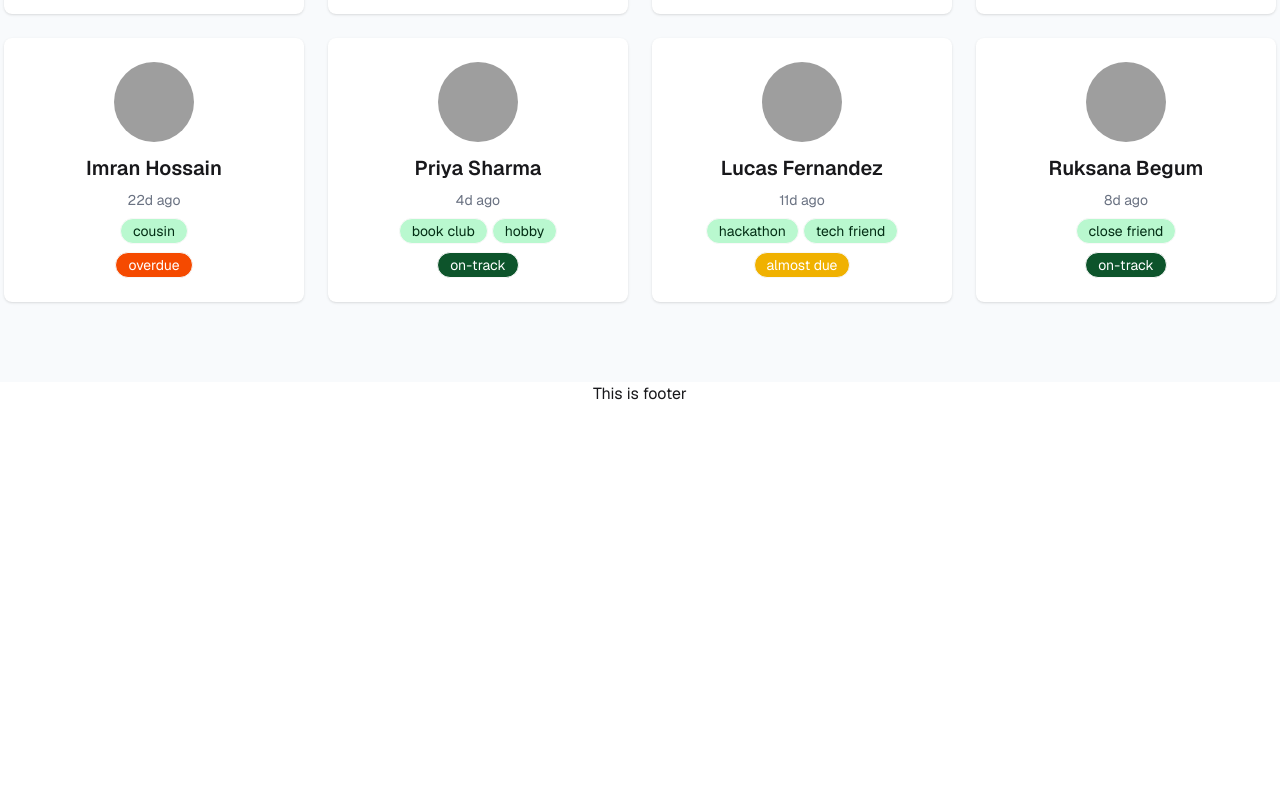
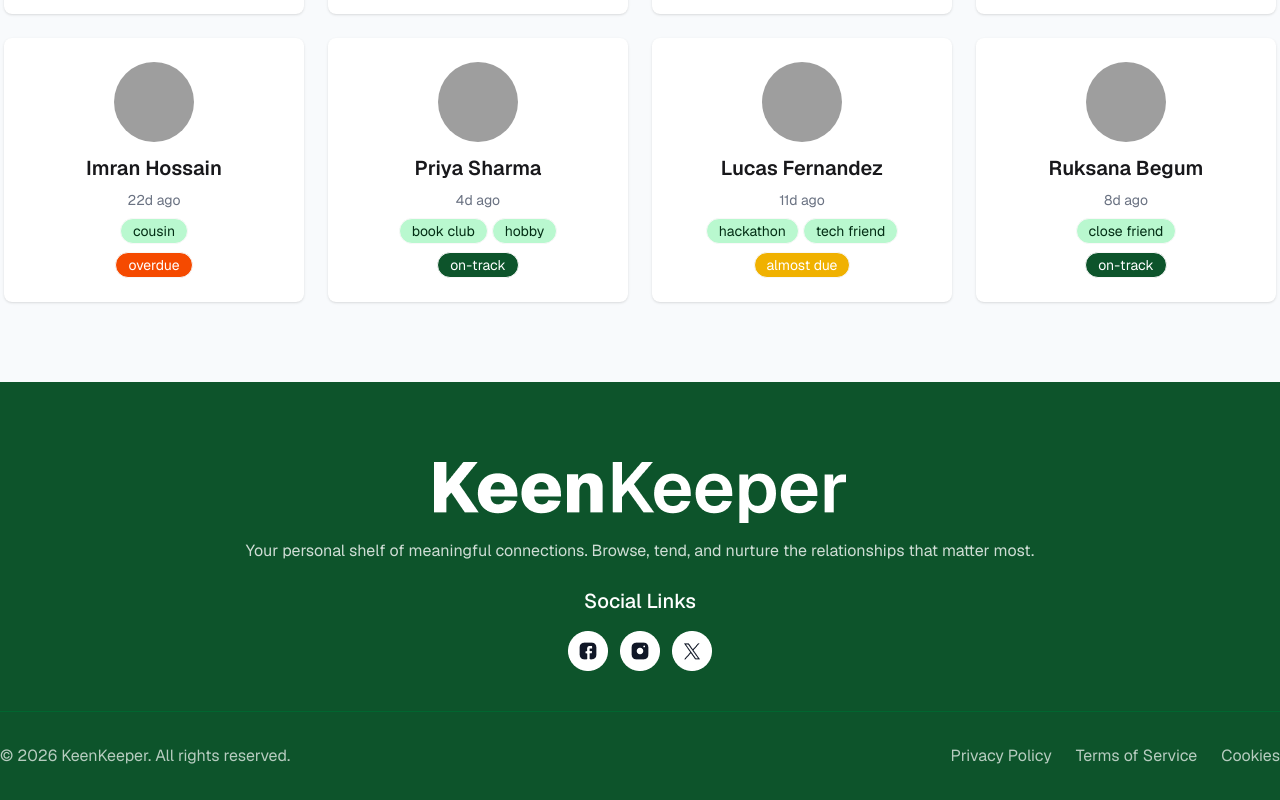
Before and after one commit to romman-hossen/A07-keen-keeper, a React (Vite) app: page / in a window 1280 px wide. Shown: the part 1226-2026 px from the top of the page. Before the commit the page ends 1632 px from the top, so only its background shows below. Built offline with nearby package versions, Linux system fonts and the light colour scheme; grey boxes are pictures that could not be loaded.

Commit message:
navbar added

```diff
--- a/src/components/shared/Footer.jsx
+++ b/src/components/shared/Footer.jsx
@@ -1,13 +1,48 @@
-import React from 'react';
+import React from "react";
+import logoXL from "../../assets/images/logo-xl.png";
+import facebook from "../../assets/images/facebook.png";
+import instagram from "../../assets/images/instagram.png";
+import twitter from "../../assets/images/twitter.png";
 
 const Footer = () => {
-    return (
-        <div className=''>
-            <h2 className='text-center'>This is footer
-
-            </h2>
+  return (
+    <div className="bg-green-900">
+      <div className="container mx-auto text-center">
+        <div className="pt-20 pb-10 space-y-6 mx-4">
+          <div className="space-y-4">
+            <img className="mx-auto" src={logoXL} alt="logo" />
+            <p className="text-white/80">
+              Your personal shelf of meaningful connections. Browse, tend, and
+              nurture the relationships that matter most.
+            </p>
+          </div>
+          <div className="space-y-4">
+            <h3 className="text-xl text-white font-medium">Social Links</h3>
+            <div className="flex justify-center gap-3 items-center">
+              <a href="https://www.facebook.com/md.romman.7161">
+                <img src={facebook} alt="facebook" />
+              </a>
+              <a href="https://www.instagram.com/">
+                <img src={instagram} alt="instagram"/>
+              </a>
+              <a href="https://x.com/">
+                <img src={twitter} alt="twitter" />
+              </a>
+            </div>
+          </div>
         </div>
-    );
+        <div className="border-b mb-8 border-green-800"></div>
+        <div className="flex flex-col gap-6 sm:flex-row sm:mx-6 lg:mx-0 justify-between pb-8 text-white/70">
+          <p>&copy; 2026 KeenKeeper. All rights reserved.</p>
+          <div className="flex flex-col sm:flex-row gap-6">
+            <p>Privacy Policy</p>
+            <p>Terms of Service </p>
+            <p>Cookies</p>
+          </div>
+        </div>
+      </div>
+    </div>
+  );
 };
 
 export default Footer;
```
